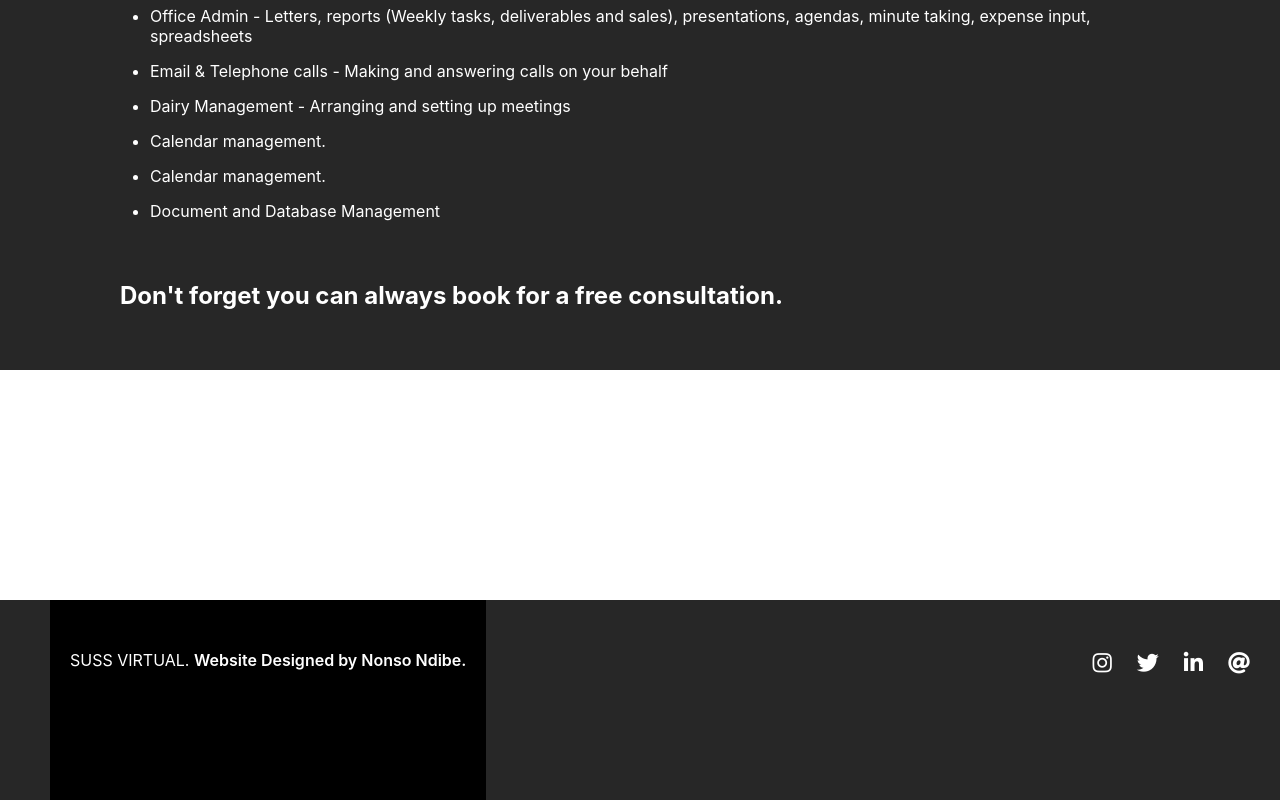
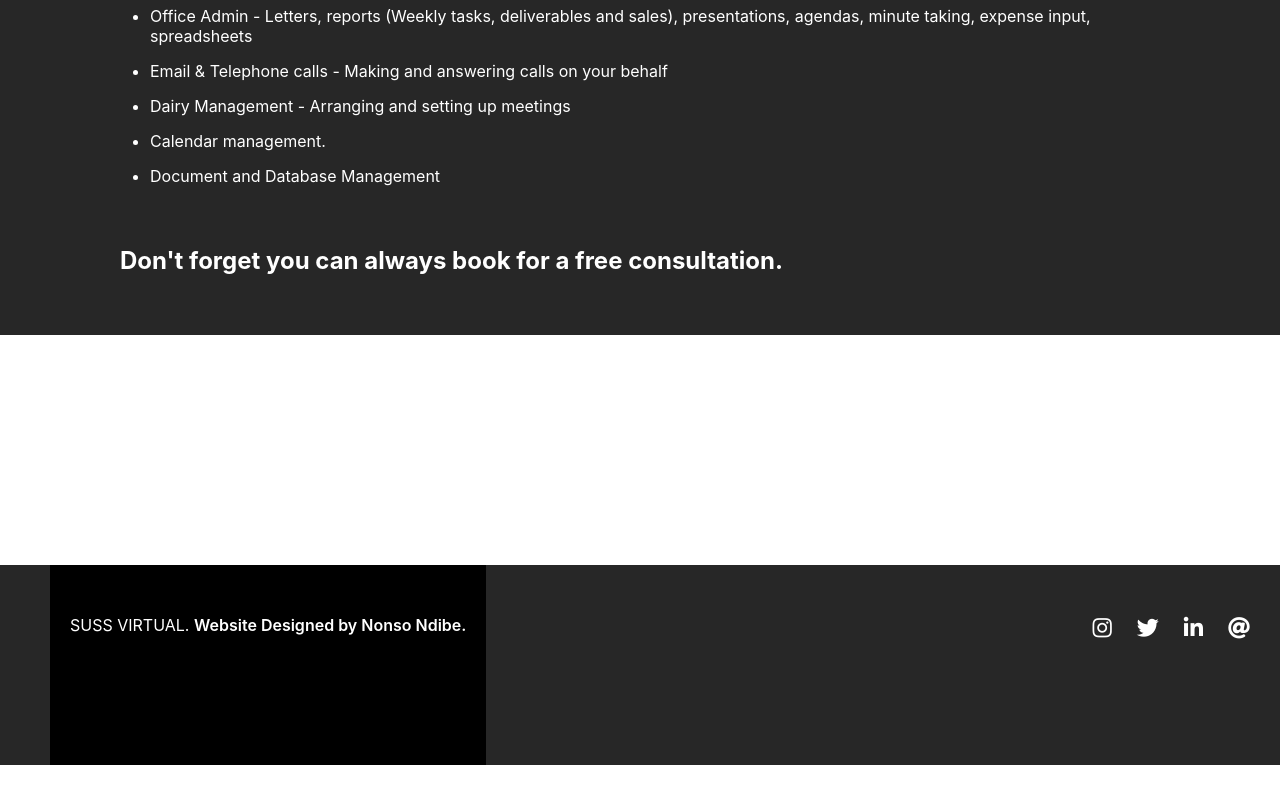
Before and after one commit to Ndibechinonso/suss-virtual-assistant, a React (Create React App) app: page /visual in a window 1280 px wide. Shown: the part 961-1761 px from the top of the page. After the commit the page ends 1726 px from the top, so only its background shows below. Built offline with nearby package versions, Linux system fonts and the light colour scheme.

Commit message:
nav commit

```diff
--- a/src/components/VirtualAssiatantLink/VirtualAssistantLink.js
+++ b/src/components/VirtualAssiatantLink/VirtualAssistantLink.js
@@ -42,7 +42,6 @@ const VirtualAssistantLink = (props) => {
         </li>
         <li>Dairy Management - Arranging and setting up meetings</li>
         <li>Calendar management.</li>
-        <li>Calendar management.</li>
         <li>Document and Database Management </li>
       </ul>
       <h2 class=''>Don't forget you can always book for a free consultation.</h2>
```
